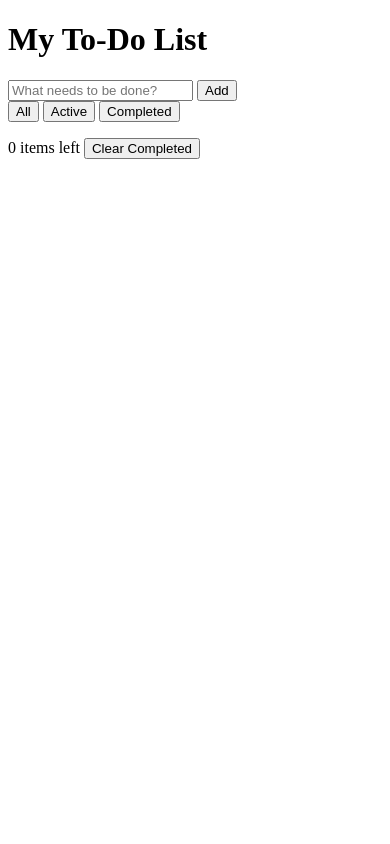
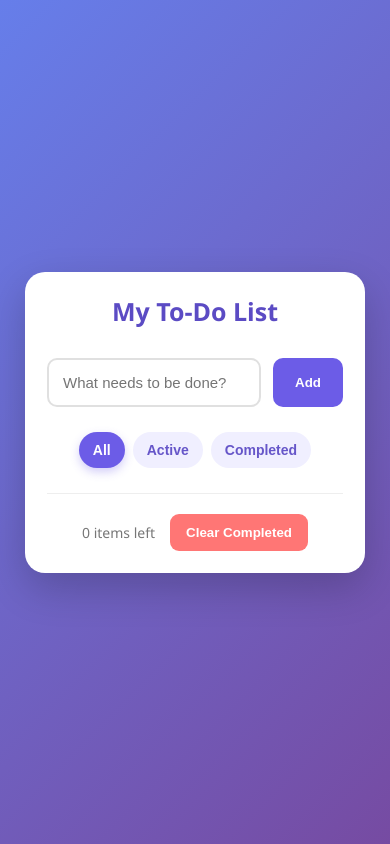
Before and after one commit to rieleessie-e/iyf-s12-week--05-rieleessie-e, a plain HTML site: page index.html in a window 390 px wide. Drawn offline with Linux system fonts and the light colour scheme.

Commit message:
Fix todo list styling and file connections

```diff
--- a/index.html
+++ b/index.html
@@ -4,7 +4,8 @@
     <meta charset="UTF-8">
     <meta name="viewport" content="width=device-width, initial-scale=1.0">
     <title>My To-Do List</title>
-    <link rel="stylesheet" href="styles.css">
+    <link rel="stylesheet"
+    href="style.css">
 </head>
 <body>
     <div class="container">
--- a/style.css
+++ b/style.css
@@ -1,175 +1,263 @@
+/* =================================
+   1. GENERAL RESET
+================================= */
+
 * {
-    box-sizing: border-box;
     margin: 0;
     padding: 0;
+    box-sizing: border-box;
 }
 
 body {
-    font-family: system-ui, -apple-system, "Segoe UI", Roboto, sans-serif;
-    background: #f4f5f7;
-    color: #222;
+    font-family: 'Segoe UI', Arial, sans-serif;
+    background: linear-gradient(135deg, #667eea, #764ba2);
+    min-height: 100vh;
     display: flex;
     justify-content: center;
-    padding: 40px 16px;
+    align-items: center;
+    padding: 25px;
+    color: #333;
 }
 
+/* =================================
+   2. MAIN CONTAINER
+================================= */
+
 .container {
+    background: #ffffff;
     width: 100%;
-    max-width: 520px;
-    background: #fff;
-    border-radius: 12px;
-    box-shadow: 0 4px 24px rgba(0, 0, 0, 0.08);
-    padding: 28px;
+    max-width: 500px;
+    padding: 35px;
+    border-radius: 20px;
+    box-shadow: 0 15px 40px rgba(0, 0, 0, 0.2);
 }
 
+/* =================================
+   3. HEADING
+================================= */
+
 h1 {
-    font-size: 1.5rem;
-    margin-bottom: 20px;
     text-align: center;
+    color: #5b4bc4;
+    font-size: 30px;
+    margin-bottom: 30px;
+    font-weight: 700;
 }
 
-/* Form */
+/* =================================
+   4. INPUT AND ADD BUTTON
+================================= */
+
 #todo-form {
     display: flex;
-    gap: 8px;
-    margin-bottom: 16px;
+    gap: 12px;
+    margin-bottom: 25px;
+    width: 100%;
 }
 
 #todo-input {
     flex: 1;
-    padding: 12px 14px;
-    border: 1px solid #d0d3d9;
-    border-radius: 8px;
-    font-size: 1rem;
+    min-width: 0;
+    padding: 14px;
+    border: 2px solid #e0e0e0;
+    border-radius: 10px;
     outline: none;
-    transition: border-color 0.15s;
+    font-size: 15px;
+    transition: 0.3s;
 }
 
 #todo-input:focus {
-    border-color: #4a7dff;
+    border-color: #7461df;
+    box-shadow: 0 0 5px rgba(116, 97, 223, 0.3);
 }
 
 #todo-form button {
-    padding: 12px 20px;
-    background: #4a7dff;
-    color: #fff;
+    background: #6c5ce7;
+    color: white;
+    padding: 14px 22px;
     border: none;
-    border-radius: 8px;
-    font-size: 1rem;
+    border-radius: 10px;
+    font-weight: 600;
     cursor: pointer;
-    transition: background 0.15s;
+    transition: 0.3s;
 }
 
 #todo-form button:hover {
-    background: #3a6ae6;
+    background: #5142bd;
+    transform: translateY(-2px);
 }
 
-/* Filters */
+/* =================================
+   5. FILTER BUTTONS
+================================= */
+
 .filters {
     display: flex;
-    gap: 8px;
-    margin-bottom: 12px;
+    justify-content: center;
+    align-items: center;
+    gap: 12px;
+    margin-bottom: 25px;
+    flex-wrap: wrap;
 }
 
 .filter {
-    padding: 6px 14px;
-    background: transparent;
-    border: 1px solid #d0d3d9;
-    border-radius: 20px;
-    font-size: 0.85rem;
+    background: #f0efff;
+    color: #6656c9;
+    border: none;
+    padding: 11px 20px;
+    border-radius: 25px;
     cursor: pointer;
-    transition: all 0.15s;
+    font-size: 14px;
+    font-weight: 600;
+    transition: 0.3s;
 }
 
 .filter:hover {
-    border-color: #4a7dff;
-    color: #4a7dff;
+    background: #ded9ff;
 }
 
 .filter.active {
-    background: #4a7dff;
-    border-color: #4a7dff;
-    color: #fff;
+    background: #6c5ce7;
+    color: white;
+    box-shadow: 0 4px 10px rgba(108, 92, 231, 0.3);
 }
 
-/* List */
+/* =================================
+   6. TASK LIST
+================================= */
+
 #todo-list {
     list-style: none;
-    margin-bottom: 16px;
+    margin-bottom: 20px;
 }
 
-.todo-item {
+#todo-list .todo-item {
     display: flex;
+    justify-content: space-between;
     align-items: center;
-    gap: 10px;
-    padding: 12px 8px;
-    border-bottom: 1px solid #eceef1;
-    border-radius: 6px;
-    transition: background 0.15s;
+    gap: 12px;
+    background: #f8f7ff;
+    padding: 15px;
+    margin-bottom: 12px;
+    border-radius: 12px;
+    border-left: 4px solid #6c5ce7;
+    transition: 0.3s;
 }
 
-.todo-item:hover {
-    background: #f8f9fb;
+#todo-list .todo-item:hover {
+    background: #f0edff;
+    transform: translateX(3px);
 }
 
-.todo-item .todo-text {
+.todo-text {
     flex: 1;
+    min-width: 0;
+    overflow-wrap: anywhere;
     cursor: pointer;
-    word-break: break-word;
-    padding: 2px 0;
+    font-size: 15px;
+    color: #444;
 }
+
+/* =================================
+   7. COMPLETED TASKS
+================================= */
 
 .todo-item.completed .todo-text {
     text-decoration: line-through;
-    color: #9aa0a6;
+    color: #aaa;
 }
 
-.todo-item .delete-btn {
-    background: transparent;
+/* =================================
+   8. DELETE BUTTON
+================================= */
+
+.delete-btn {
+    background: #ff6b81;
+    color: white;
     border: none;
-    color: #d94a4a;
-    font-size: 0.85rem;
+    padding: 9px 15px;
+    border-radius: 8px;
     cursor: pointer;
-    opacity: 0;
-    transition: opacity 0.15s;
-    padding: 4px 8px;
+    font-weight: 600;
+    transition: 0.3s;
 }
 
-.todo-item:hover .delete-btn,
-.todo-item .delete-btn:focus {
-    opacity: 1;
+.delete-btn:hover {
+    background: #e84360;
 }
 
-/* Edit mode */
-.todo-item .edit-input {
+/* =================================
+   9. EDIT INPUT
+================================= */
+
+.edit-input {
     flex: 1;
-    padding: 4px 8px;
-    border: 1px solid #4a7dff;
-    border-radius: 4px;
-    font-size: 1rem;
-    font-family: inherit;
+    min-width: 0;
+    padding: 10px;
+    border: 2px solid #6c5ce7;
+    border-radius: 8px;
+    outline: none;
+    font-size: 15px;
 }
 
-/* Stats */
+/* =================================
+   10. BOTTOM STATISTICS
+================================= */
+
 .stats {
     display: flex;
     justify-content: space-between;
     align-items: center;
-    font-size: 0.85rem;
-    color: #6b7280;
-    padding-top: 8px;
-    border-top: 1px solid #eceef1;
+    gap: 15px;
+    flex-wrap: wrap;
+    border-top: 1px solid #eee;
+    padding-top: 20px;
+    margin-top: 15px;
+}
+
+#items-left {
+    color: #777;
+    font-size: 14px;
 }
 
 #clear-completed {
-    background: transparent;
+    background: #ff7675;
+    color: white;
     border: none;
-    color: #6b7280;
+    padding: 11px 16px;
+    border-radius: 9px;
     cursor: pointer;
-    font-size: 0.85rem;
-    text-decoration: underline;
+    font-weight: 600;
+    transition: 0.3s;
 }
 
 #clear-completed:hover {
-    color: #d94a4a;
+    background: #d63031;
+    transform: translateY(-2px);
 }
+
+/* =================================
+   11. MOBILE RESPONSIVENESS
+================================= */
+
+@media (max-width: 480px) {
+    .container {
+        padding: 22px;
+    }
+
+    h1 {
+        font-size: 25px;
+    }
+
+    .filters {
+        gap: 8px;
+    }
+
+    .filter {
+        padding: 10px 14px;
+    }
+
+    .stats {
+        justify-content: center;
+    }
+}
```
